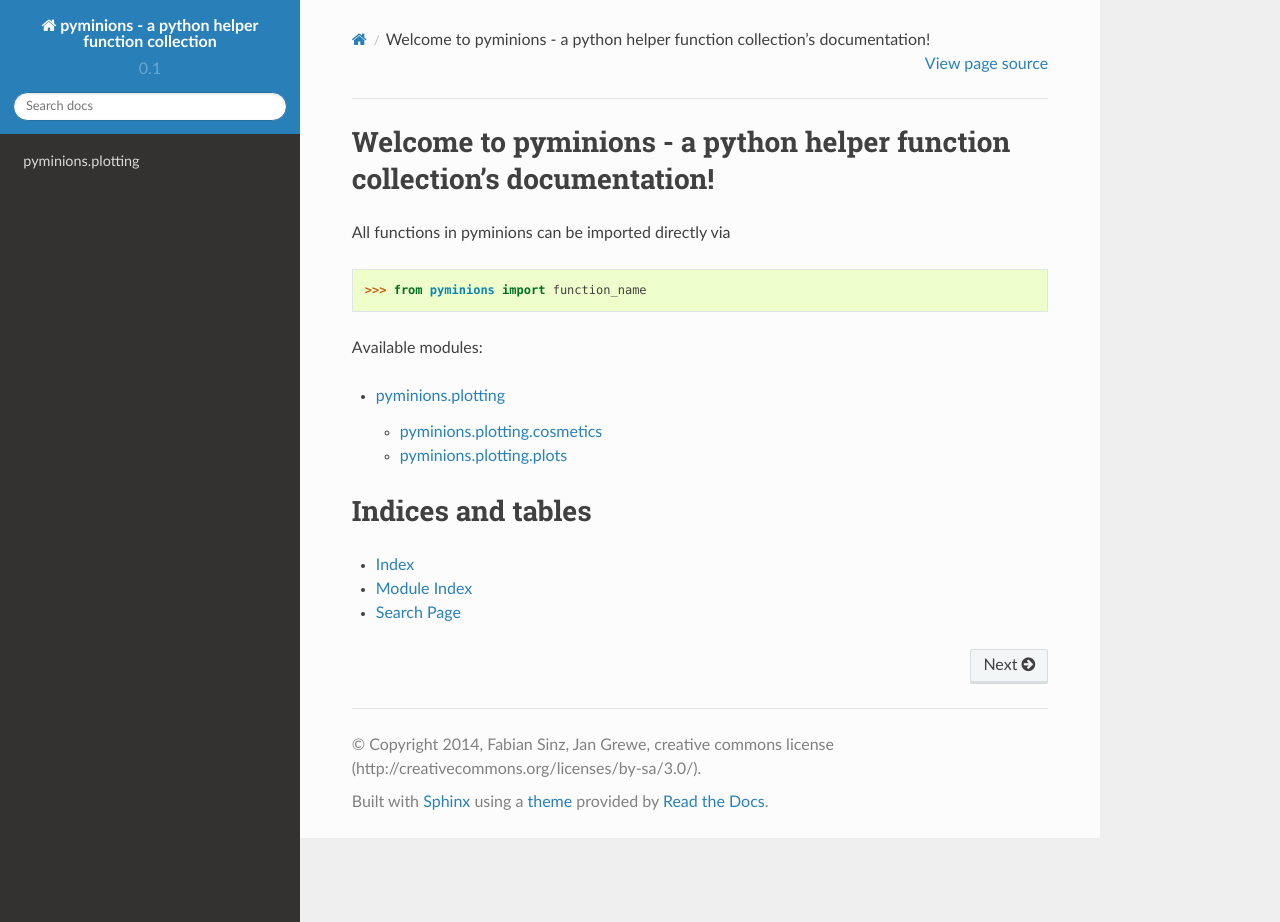
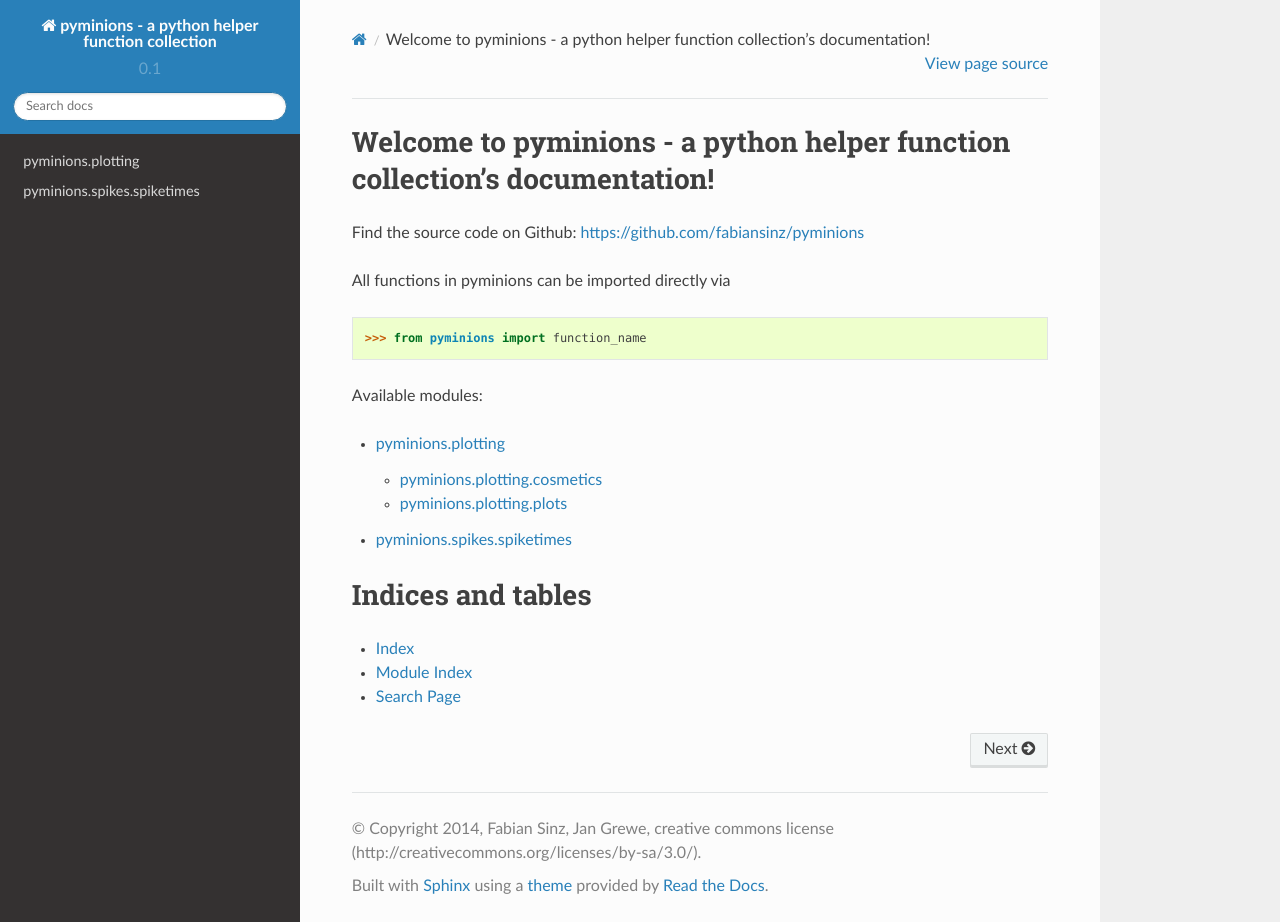
Before and after one commit to jgrewe/pyminions, a Sphinx documentation site: the page built from doc/source/index.rst, in a window 1280 px wide and 922 px high. Built offline with Sphinx 7.4.7 and the Read the Docs theme 2.0.0, drawn with Linux system fonts in a browser that asks for light colours.

Commit message:
add spikes module to module list and add the github repro url to the main page

```diff
--- a/doc/source/index.rst
+++ b/doc/source/index.rst
@@ -5,6 +5,8 @@
 
 Welcome to pyminions - a python helper function collection's documentation!
 ===========================================================================
+
+Find the source code on Github: https://github.com/fabiansinz/pyminions
 
 All functions in pyminions can be imported directly via
 
@@ -18,6 +20,7 @@
    :maxdepth: 2
 
    plotting.rst
+   spikes.rst
 
 Indices and tables
 ==================
```
